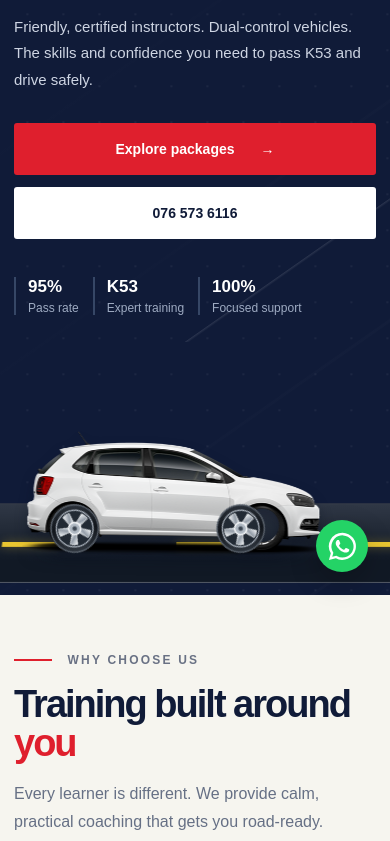
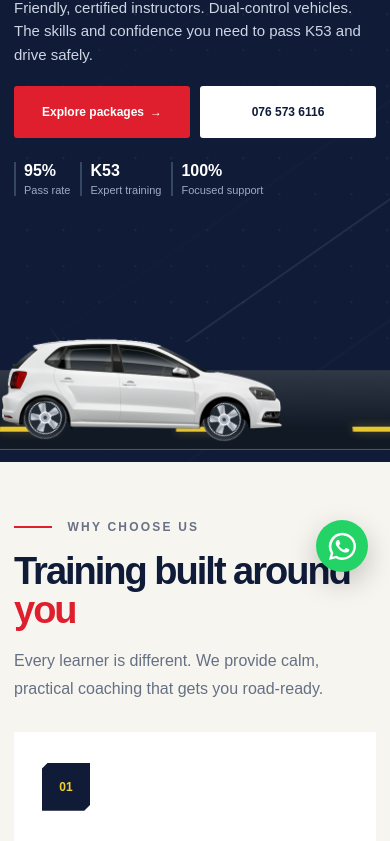
Before and after one commit to Tevin20MT/FOX-driving-school, a plain HTML site: page index.html in a window 390 px wide. Shown: the part 250-1091 px from the top of the page. Drawn offline with Linux system fonts and the light colour scheme.

Commit message:
Adjust wheel spinner positioning for improved layout

```diff
--- a/index.html
+++ b/index.html
@@ -48,7 +48,7 @@
         <div class="hero-visual">
           <div class="road-track" aria-hidden="true"></div>
           <div class="hatchback-card" role="img" aria-label="White hatchback driving on the road">
-            <img class="hero-car-image" src="assets/hero-car.png?v=26" alt="">
+            <img class="hero-car-image" src="assets/hero-car-body.png?v=1" alt="">
             <span class="wheel-spinner wheel-spinner-left" aria-hidden="true"><img src="assets/hero-wheel-alloy.svg?v=27" alt=""></span>
             <span class="wheel-spinner wheel-spinner-right" aria-hidden="true"><img src="assets/hero-wheel-alloy.svg?v=27" alt=""></span>
           </div>
--- a/styles.css
+++ b/styles.css
@@ -161,7 +161,7 @@ a { color: inherit; text-decoration: none; }
 .road-track::after {
   content: "";
   position: absolute;
-  top: 50%;
+  top: 72%;
   left: -50%;
   width: 200%;
   height: 5px;
@@ -172,26 +172,28 @@ a { color: inherit; text-decoration: none; }
 .hatchback-card {
   position: absolute;
   left: 0;
-  bottom: 72px;
+  bottom: 58px;
   width: min(520px, 100%);
   aspect-ratio: 584 / 250;
   animation: hatchback-drive 2.8s linear infinite alternate;
   z-index: 1;
 }
-.hero-car-image { display: block; width: 100%; height: auto; filter: drop-shadow(0 8px 7px rgba(3,9,25,.35)); }
+.hero-car-image { position: relative; z-index: 2; display: block; width: 100%; height: auto; transform: translateY(10px); }
 .wheel-spinner {
   position: absolute;
   z-index: 1;
-  top: 57.7%;
+  top: 56.8%;
   display: block;
-  width: 16%;
+  width: 14.7%;
   aspect-ratio: 1;
   overflow: hidden;
   border-radius: 50%;
-  animation: wheel-spin .75s linear infinite;
+  translate: 0 10px;
+  transform-origin: 50% 50%;
+  animation: wheel-spin .5s linear infinite;
 }
-.wheel-spinner-left { left: 9.1%; }
-.wheel-spinner-right { left: 63.9%; }
+.wheel-spinner-left { left: 9.15%; }
+.wheel-spinner-right { left: 71.15%; top: 58%; }
 .wheel-spinner img { display: block; width: 100%; height: 100%; }
 @keyframes hatchback-drive {
   from { translate: 0 0; }
@@ -346,11 +348,12 @@ footer { background: #09132a; color: #9da8bc; padding: 30px 0; }
   .main-nav.open { display: grid; gap: 0; }
   .main-nav a { padding: 13px 12px; }
   .main-nav a::after { display: none; }
-  .hero-grid { grid-template-columns: 1fr; min-height: 760px; }
+  .hero { min-height: 0; }
+  .hero-grid { grid-template-columns: 1fr; min-height: 0; }
   .hero-copy { padding-top: 56px; }
   .hero-visual { height: 380px; }
   .road-track { right: 50%; bottom: 16px; width: min(650px, 140vw); height: 92px; transform: translateX(50%) perspective(340px) rotateX(14deg); }
-  .hatchback-card { width: min(520px, 100%); bottom: 60px; }
+  .hatchback-card { width: min(520px, 100%); bottom: 48px; }
   @keyframes hatchback-drive { to { translate: 10% 0; } }
   .feature-grid { grid-template-columns: repeat(2, 1fr); }
   .courses-grid, .contact-grid { grid-template-columns: 1fr; }
@@ -370,41 +373,74 @@ footer { background: #09132a; color: #9da8bc; padding: 30px 0; }
 @media (max-width: 600px) {
   .container { width: calc(100% - 28px); }
   .section { padding: 58px 0; }
-  .hero-grid { min-height: 690px; }
+  .hero { min-height: 0; }
+  .hero-grid { min-height: 0; }
   .page-hero { min-height: 340px; }
   .page-hero h1 { font-size: 46px; }
   .page-hero-inner { padding-top: 42px; padding-bottom: 42px; }
-  .hero-copy { padding-top: 44px; }
+  .page-hero h1 { font-size: clamp(36px, 10vw, 46px); letter-spacing: -2px; }
+  .page-hero-inner > p:not(.eyebrow) { font-size: 15px; line-height: 1.6; margin: 18px 0 22px; }
+  .hero-copy { padding-top: 32px; padding-bottom: 16px; }
   .hero h1 { font-size: 48px; }
-  .hero-lead { font-size: 15px; }
-  .hero-actions { flex-direction: column; }
-  .hero-actions .btn { width: 100%; }
-  .trust-row { gap: 14px; }
-  .trust-row strong { font-size: 17px; }
-  .hero-visual { height: 280px; }
+  .hero-lead { font-size: 15px; line-height: 1.55; margin: 18px 0 20px; }
+  .hero-actions { flex-direction: row; gap: 10px; }
+  .hero-actions .btn { flex: 1; width: auto; min-width: 0; gap: 6px; padding-inline: 10px; font-size: 12px; }
+  .trust-row { gap: 10px; margin-top: 24px; }
+  .trust-row div { padding-left: 8px; }
+  .trust-row strong { font-size: 16px; }
+  .trust-row span { font-size: 11px; }
+  .hero-visual { height: 250px; }
   .road-track { bottom: 12px; height: 82px; }
-  .hatchback-card { width: 84%; bottom: 36px; }
-  @keyframes hatchback-drive { to { translate: 16% 0; } }
+  .hatchback-card { left: -6%; width: 80%; bottom: 22px; }
+  @keyframes hatchback-drive { to { translate: 10% 0; } }
   .section-heading { display: block; }
   .section-heading h2, .courses-copy h2, .contact-copy h2 { font-size: 38px; }
   .section-heading > p { margin: 18px 0 0; }
+  .section-heading { margin-bottom: 30px; }
   .feature-grid { grid-template-columns: 1fr; }
   .feature-card { min-height: 190px; }
   .home-cta-inner { align-items: flex-start; flex-direction: column; }
   .promo-panel { padding: 12px; }
+  .promo-panel h3 { font-size: 19px; }
+  .promo-panel p { font-size: 13px; line-height: 1.55; }
+  .promo-panel .btn { width: 100%; }
   .courses-copy { padding-top: 38px; }
+  .contact-copy { padding-top: 0; }
   .course-list article { grid-template-columns: 64px 1fr; }
+  .course-list article { gap: 14px; padding: 17px 0; }
+  .package-card { padding: 26px 22px; }
+  .package-note { padding: 22px; gap: 12px; }
+  .gallery-carousel { padding: 10px; }
+  .gallery-feature img { height: min(300px, 72vw); }
+  .gallery-feature figcaption strong { font-size: 16px; }
+  .gallery-message { min-height: 0; padding: 28px 22px; }
+  .gallery-message h3 { font-size: 27px; }
+  .contact-copy { padding-right: 0; }
+  .contact-details { gap: 10px; }
+  .booking-form { padding: 20px 16px; }
+  .booking-form .btn { width: 100%; gap: 10px; padding-inline: 14px; }
   .steps { grid-template-columns: 1fr; }
   .steps article { border-right: 0; border-bottom: 1px solid #344258; min-height: 150px; }
   .contact-details { flex-direction: column; }
   .contact-details a { min-width: 0; }
   .booking-form { padding: 22px; }
-  .footer-grid { grid-template-columns: 150px 1fr; }
+  .footer-grid { grid-template-columns: 1fr; gap: 18px; }
   .footer-brand { width: 150px; }
-  .footer-grid p { display: none; }
+  .footer-grid p { display: block; margin: 0; }
   .footer-credit { text-align: left; }
   .whatsapp-float { width: 52px; height: 52px; }
   .whatsapp-float svg { width: 29px; height: 29px; }
+}
+
+@media (max-width: 380px) {
+  .hero h1 { font-size: 42px; }
+  .hero-actions { flex-direction: column; }
+  .hero-actions .btn { width: 100%; min-height: 48px; }
+  .trust-row { gap: 8px; }
+  .trust-row div { padding-left: 6px; }
+  .trust-row strong { font-size: 15px; }
+  .trust-row span { font-size: 10px; }
+  .steps { gap: 8px; }
 }
 
 @media (prefers-reduced-motion: reduce) {
```
Also changed, not shown: assets/hero-car-body.png (added), assets/hero-car.png (deleted).
